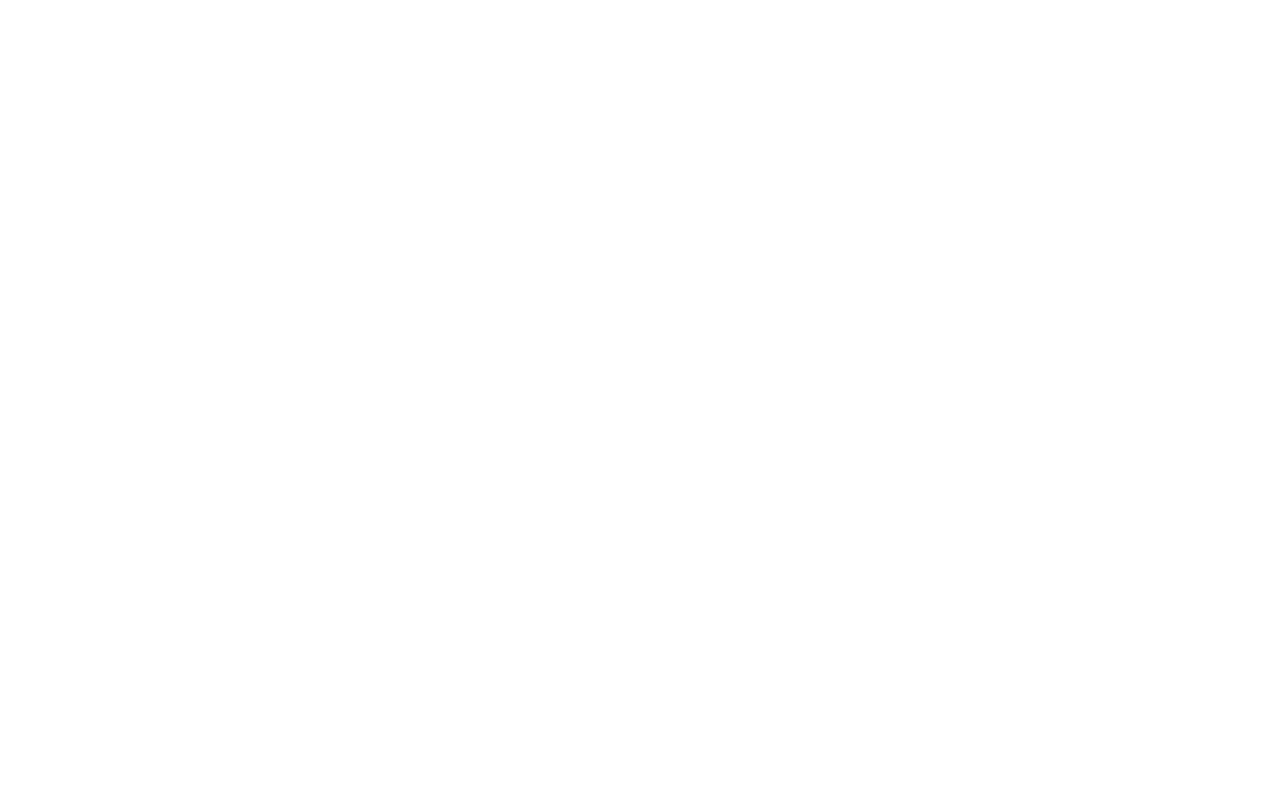
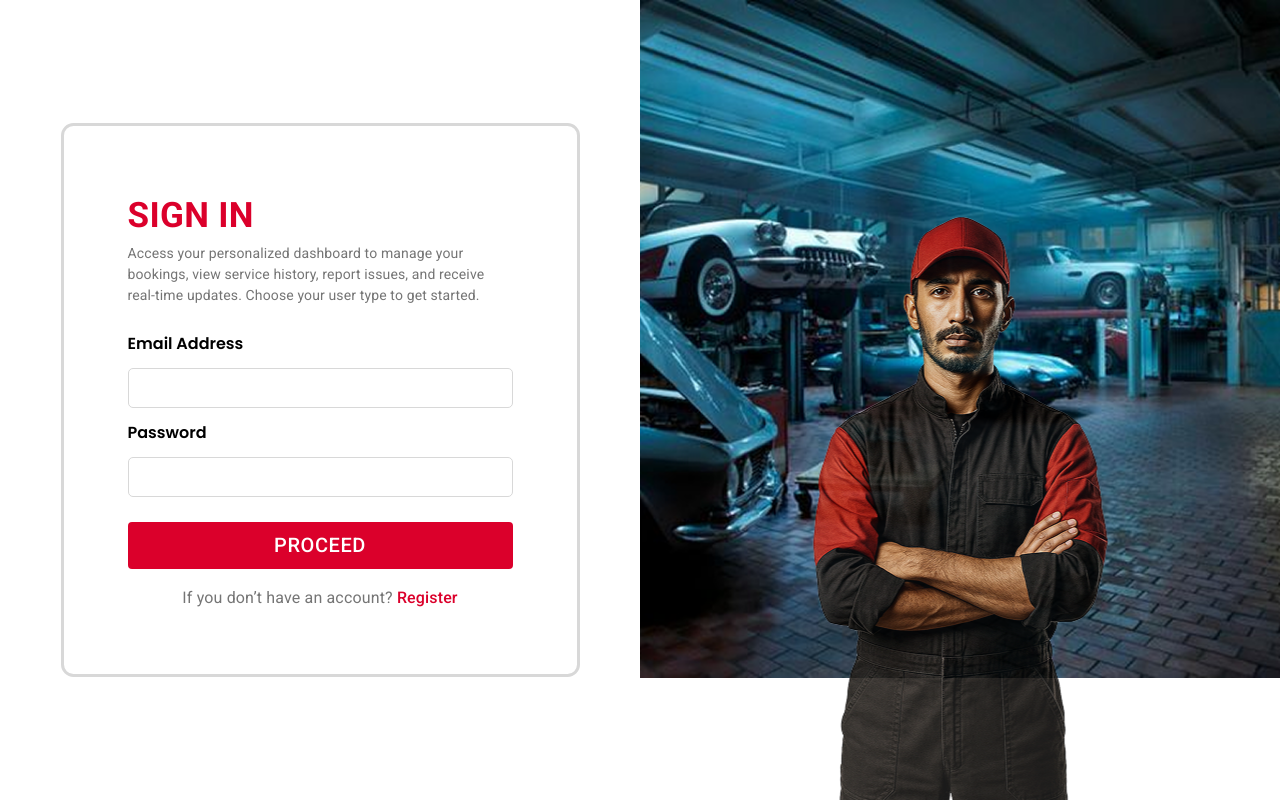
Before and after one commit to Miyuru-Shalitha/intern-task-ui, a React (Vite) app: page /sign-in in a window 1280 px wide. Before the commit this address had no page. Built offline with nearby package versions, Linux system fonts and the light colour scheme.

Commit message:
Fix some style issues.

```diff
--- a/src/App.tsx
+++ b/src/App.tsx
@@ -8,7 +8,7 @@ export default function App() {
     <>
       <BrowserRouter>
         <Routes>
-          <Route path="/auth" element={<SignInPage />} />
+          <Route path="/sign-in" element={<SignInPage />} />
 
           <Route path="" element={<Layout />}>
             <Route index element={<HomePage />} />
--- a/src/components/Navbar.tsx
+++ b/src/components/Navbar.tsx
@@ -3,6 +3,7 @@ import { Button, Stack } from "@mui/material";
 import Logo from "../assets/pngs/logo.png";
 import NavListItem from "./NavListItem";
 import { useState } from "react";
+import { useNavigate } from "react-router-dom";
 
 // TODO(Miyuru): Nav item paths should be replaced witih correct paths.
 const navItems = [
@@ -30,8 +31,11 @@ const navItems = [
 
 export default function Navbar() {
   const [activeNavItem, setActiveNavItem] = useState(0);
+  const navigate = useNavigate();
 
-  const handleClickLogIn = () => { };
+  const handleClickLogIn = () => {
+    navigate("/sign-in");
+  };
 
   const handleClickSignUp = () => { };
 
--- a/src/components/ServiceCard.tsx
+++ b/src/components/ServiceCard.tsx
@@ -14,6 +14,7 @@ export default function ServiceCard({
       bgcolor="#E9E9E9"
       px={32 / 8}
       pt={37 / 8}
+      pb={33 / 8}
       borderRadius={10 / 8}
       alignItems="center"
     >
```
Also changed, not shown: src/assets/pngs/align-ease-forground.png (added).
